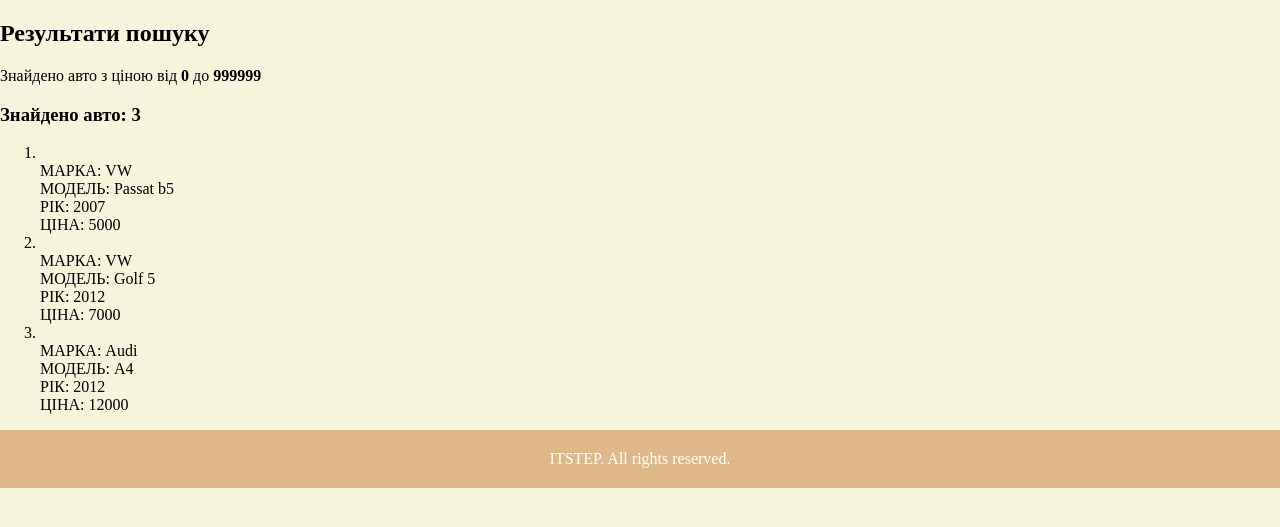
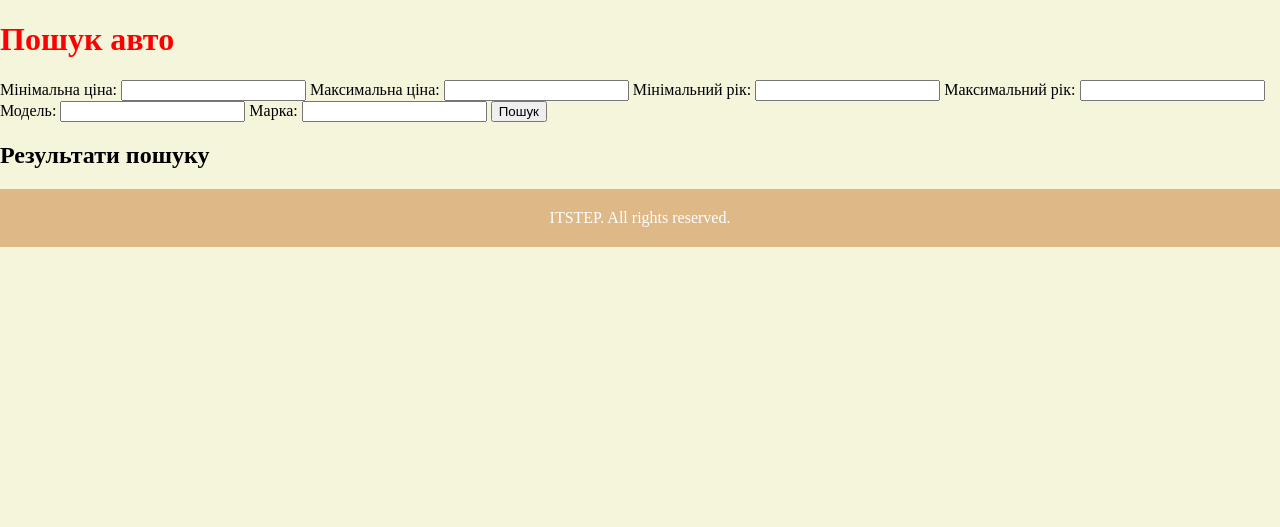
Before and after one commit to Ivalexz/Django-Hw, a Django app: page /car/search/ in a window 1280 px wide. Shown: the part 46-573 px from the top of the page. Run offline with Django 5.2, Linux system fonts and the light colour scheme.

Commit message:
додано фільтрацію автомобілів за маркою та моделлю

```diff
--- /dev/null
+++ b/project1/app/forms.py
@@ -0,0 +1,37 @@
+from django import forms
+
+class CarSearchForm(forms.Form):
+    min_price=forms.IntegerField(
+        label="Мінімальна ціна",
+        required=False,
+        min_value=0,
+        widget=forms.NumberInput(attrs={'class': 'form-control'})  #input type & style
+    )
+    max_price = forms.IntegerField(
+        label="Максимальна ціна",
+        required=False,
+        min_value=0,
+        widget=forms.NumberInput(attrs={'class': 'form-control'})  # input type & style
+    )
+    min_year=forms.IntegerField(
+        label="Мінімальний рік",
+        required=False,
+        min_value=1900,
+        widget=forms.NumberInput(attrs={'class':'form-control'})
+    )
+    max_year=forms.IntegerField(
+        label="Максимальний рік",
+        required=False,
+        min_value=2025,
+        widget=forms.NumberInput(attrs={'class':'form-control'})
+    )
+    model=forms.CharField(
+        label="Модель",
+        required=False,
+        widget=forms.TextInput(attrs={'class': 'form-control'})
+    )
+    mark = forms.CharField(
+        label="Марка",
+        required=False,
+        widget=forms.TextInput(attrs={'class': 'form-control'})
+    )
--- a/project1/app/templates/app/base.html
+++ b/project1/app/templates/app/base.html
@@ -10,7 +10,7 @@
 
         header {
             color: white;
-            background-color: #333
+            background: aqua;
         }
 
         footer {
@@ -20,20 +20,19 @@
             padding: 20px;
         }
 
-        ul {
+        nav ul {
             list-style-type: none;
             margin: 0;
             padding: 0;
             overflow: hidden;
+            background-color: #333;
         }
-        div{
+
+        nav ul li {
             float: left;
         }
-        li {
-<!--            float: left;-->
-        }
 
-        li a {
+        nav ul li a {
             display: block;
             color: white;
             text-align: center;
@@ -41,10 +40,12 @@
             text-decoration: none;
         }
 
-        li a:hover {
+        nav ul li a:hover {
             background-color: #111;
         }
+
     </style>
+    {%block style%} {%endblock%}
 </head>
 <body>
 <header>
--- a/project1/app/templates/app/search_cars.html
+++ b/project1/app/templates/app/search_cars.html
@@ -3,25 +3,36 @@
 {% block title %} Search results {% endblock %}
 
 {% block content %}
+    <h1>Пошук авто</h1>
+
+    <form method="GET">
+        {{ form.as_table }}
+        <button type="submit" class="btn btn-primary">Пошук</button>
+    </form>
+
     <h2>Результати пошуку</h2>
 
-<p>Знайдено авто з ціною від <strong>{{ min_price|default:0 }}</strong> до <strong>{{ max_price|default:"БЕЗ ОБМЕЖЕНЬ" }}</strong></p>
-
     {% if filtered_cars %}
-<h3>Знайдено авто: {{ filtered_cars|length }}</h3>
+        <h3>Знайдено авто: {{ filtered_cars|length }} </h3>
         <ol>
             {% for car in filtered_cars %}
                 <li>
                     <ul>
                         {% for key, value in car.items %}
-            <li>{{ key|upper }}: {{ value }}</li>
+                            <li>{{ key|upper }} : {{ value }}</li>
                         {% endfor %}
                     </ul>
                 </li>
+                <hr>
             {% endfor %}
         </ol>
-{% else %}
-<p>Нічого не знайдено.</p>
     {% endif %}
+{% endblock %}
 
-{% endblock %}
+{%block style%}
+<style>
+    h1{
+        color:red
+    }
+</style>
+{%endblock%}
--- a/project1/app/views.py
+++ b/project1/app/views.py
@@ -1,24 +1,26 @@
 from django.contrib.gis.geos.libgeos import CONTEXT_PTR
 from django.http import HttpResponse
 from django.shortcuts import render
+
+from project1.app.forms import CarSearchForm
 
 cars = {
     1: {
         "Марка": "VW",
         "Модель": "Passat b5",
-        "Рік": "2007",
+        "Рік": 2007,
         "Ціна": 5000
     },
     2: {
         "Марка": "VW",
         "Модель": "Golf 5",
-        "Рік": "2012",
+        "Рік": 2012,
         "Ціна": 7000
     },
     3: {
         "Марка": "Audi",
         "Модель": "A4",
-        "Рік": "2012",
+        "Рік": 2012,
         "Ціна": 12000
     }
 }
@@ -35,24 +37,24 @@
     return render(request, 'app/car_details.html', context)
 
 def search_cars(request):
-    min_price = request.GET.get("min_price", "0")
-    max_price = request.GET.get("max_price", "999999")
-
     filtered_cars = []
 
-    try:
-        min_price = int(min_price)
-        max_price = int(max_price)
+    form = CarSearchForm(request.GET or None)
+    if form.is_valid():
+        min_price = form.cleaned_data.get('min_price', 0) or 0
+        max_price = form.cleaned_data.get('max_price') or float('inf')
+        min_year=form.cleaned_data.get('min_year', 0) or 1900
+        max_year=form.cleaned_data.get("max_year") or 2025
+        model=form.cleaned_data.get('model') or ""
+        mark=form.cleaned_data.get('mark') or ""
+
         for car_id, car in cars.items():
-            if min_price <= car["Ціна"] <= max_price:
+            if min_price <= car["Ціна"] <= max_price and min_year<=car["Рік"]<=max_year and model.lower() in car["Модель"].lower() and mark.lower() in car["Марка"].lower():
                 filtered_cars.append(car)
-    except ValueError:
-        pass
 
-    context={
-        'min_price':min_price,
-        'max_price': max_price,
-        'filtered_cars': filtered_cars
+    context = {
+        'filtered_cars': filtered_cars,
+        'form': form
     }
     return render(request, 'app/search_cars.html', context)
 
```
Lines whose indentation alone changed are shown as unchanged.
